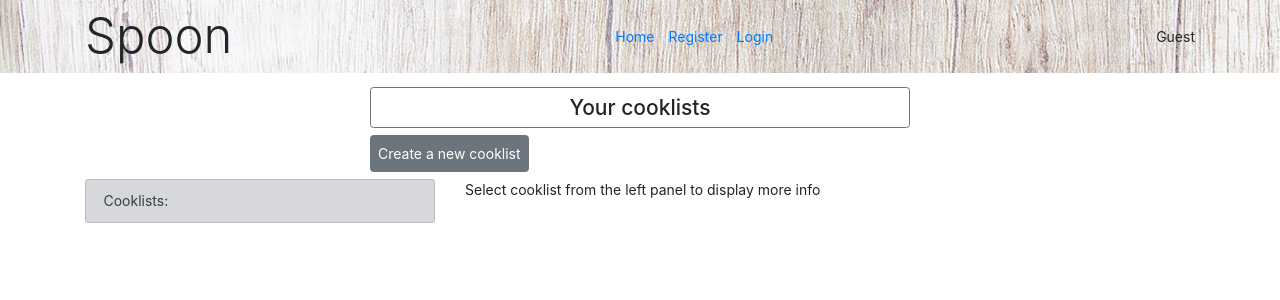
After one commit to dm1905once/cap1_spoon, a Flask app: template templates/cooklists/cooklists.html in a window 1280 px wide. The commit adds this page. Shown: the top 300 px of the page. Run offline with Flask 2, Linux system fonts and the light colour scheme; the template is opened without the code that fills it, so the values that code supplies are empty; some libraries are stand-ins or nearby versions; some web fonts are replaced.

Commit message:
Add create cooklist functionality

```diff
--- a/app.py
+++ b/app.py
@@ -2,10 +2,12 @@
 
 from flask import Flask, render_template, request, redirect, session, flash, g, jsonify
 from models import db, connect_db, User, Recipe, Cooklist, CooklistRecipe, Ingredient, UserRecipe, UserPreference, IngredientList
-from forms import SearchByMealTypeForm, SearchByIngredientsForm, UserRegisterForm, UserLoginForm
+from forms import SearchByMealTypeForm, SearchByIngredientsForm, UserRegisterForm, UserLoginForm, CooklistForm
 from private import SPOON_API_KEY
 import requests, json
 from sqlalchemy.exc import IntegrityError
+from sqlalchemy import desc
+from datetime import datetime
 
 app = Flask(__name__)
 # from flask_debugtoolbar import DebugToolbarExtension
@@ -76,7 +78,7 @@ def home():
     ingredients_form.ingredients.choices = [(ingredient.name, ingredient.name) for ingredient in ingredients_list]
 
     return render_template('home.html', meal_type_form=meal_type_form, ingredients_form=ingredients_form)
-    # return render_template('temp.html')
+    # return render_template('cooklists/new_cooklist.html')
 
 
 @app.route('/register', methods=["GET", "POST"])
@@ -246,3 +248,39 @@ def show_favs(user_id):
     favorites = g.user.favorites
 
     return render_template('recipes/recipes_favorites.html', favorites=favorites)
+
+@app.route('/cooklists/new', methods=["GET", "POST"])
+def create_cooklist():
+
+    if not g.user:
+        flash("Please log in to access this content", "danger")
+        return redirect("/login")
+
+    form = CooklistForm()
+
+    if form.validate_on_submit():
+        list_name   = request.form.get('list_name')
+        description = request.form.get('description', None)
+        new_cooklist = Cooklist(user_id=g.user.id, list_name=list_name, description=description, created_date=datetime.now())
+        db.session.add(new_cooklist)
+        db.session.commit()
+
+        flash(f"Cooklist {list_name} added successfully", "success")
+        return redirect("/user/cooklists")
+
+    else:
+        return render_template('cooklists/new_cooklist.html', form=form)
+
+
+@app.route('/user/cooklists', methods=["GET"])
+def show_cooklists():
+    """Display user cooklists or handle parameters to create a new one"""
+
+    if not g.user:
+        flash("Please log in to access this content", "danger")
+        return redirect("/login")
+
+    # cooklists = g.user.cooklists
+    cooklists = Cooklist.query.filter(Cooklist.user_id == g.user.id).order_by(desc('created_date')).all()
+
+    return render_template('cooklists/cooklists.html', cooklists=cooklists)
--- a/templates/base.html
+++ b/templates/base.html
@@ -21,7 +21,7 @@
                     <li class="nav-item"><a class="nav-link" href="/login">Login</a></li>
                 {% else %}
                     <li class="nav-item"><a class="nav-link" href="/user/{{g.user.id}}/favorites">Favorites</a></li>
-                    <li class="nav-item"><a class="nav-link" href="#">Cooklists</a></li>
+                    <li class="nav-item"><a class="nav-link" href="/user/cooklists">Cooklists</a></li>
                     <li class="nav-item"><a class="nav-link" href="/logout">Log out</a></li>
                 {% endif %}
             </ul>
--- /dev/null
+++ b/templates/cooklists/cooklists.html
@@ -0,0 +1,75 @@
+{% extends 'base.html' %}
+
+{% block main_content %}
+
+<div class="container">
+    <div class="row">
+        <div class="col-sm-6 offset-sm-3">
+            <div class="h4 p-2 mb-2 border border-secondary rounded text-center">Your cooklists</div>
+        </div>
+    </div>
+    <div class="row">
+        <div class="col-sm-6 offset-sm-3">
+            <a class="p-2 mb-2 btn btn-secondary" href="/cooklists/new">Create a new cooklist</a>
+        </div>
+    </div>
+    <div class="row">
+        <div class="col-4">
+          <div class="list-group" id="list-tab" role="tablist">
+            <a class="list-group-item list-group-item-action list-group-item-secondary" id="list-home-list" data-toggle="list" href="#list-home" role="tab">Cooklists:</a>
+            {% for cooklist in cooklists %}
+                <a class="list-group-item list-group-item-action" id="{{ cooklist.id }}-list" data-toggle="list" href="#profile-{{ cooklist.id }}" role="tab">{{ cooklist.list_name }}</a>
+            {% endfor %}
+          </div>
+        </div>
+        <div class="col-8">
+          <div class="tab-content" id="nav-tabContent">
+            <div class="tab-pane fade show active" id="list-home" role="tabpanel">Select cooklist from the left panel to display more info</div>
+            {% for cooklist in cooklists %}
+                <div class="tab-pane fade" id="profile-{{ cooklist.id }}" role="tabpanel">
+                    <div class="card">
+                        <h5 class="card-header">{{ cooklist.list_name }}
+                            {% if cooklist.recipes|length > 0 %}
+                                <a href="#" class="btn btn-primary float-right">Generate grocery list (TODO)</a>
+                            {% endif %}
+                        </h5>
+                        <div class="card-body">
+                            <h6 class="card-subtitle mb-2 text-muted">Created on: {{ cooklist.created_date_readable }}</h6>
+                            <p class="card-text">{{ cooklist.description }}</p>
+
+                            {% if cooklist.recipes|length > 0 %}
+                                <h6 class="card-title">Recipes:</h6>
+                                <table class="table">
+                                    <thead>
+                                    <tr>
+                                        <th scope="col">Recipe #</th>
+                                        <th scope="col">Title</th>
+                                        <th scope="col">Action</th>
+                                    </tr>
+                                    </thead>
+                                        <tbody>
+                                        {% for recipe in cooklist.recipes %}
+                                            <tr>
+                                                <th>{{ recipe.id }}</th>
+                                                <td>{{ recipe.title }}</td>
+                                                <td><a href="#" class="btn btn-warning"><i class="far fa-trash-alt"></i> Delete</td>
+                                            </tr>
+                                        {% endfor %}
+                                        </tbody>
+                                    </table>
+                            {% else%}
+                                <p>No recipes have been added to this cooklist</p>
+                            {%endif%}
+                        </div>
+                  </div>
+                </div>
+            {% endfor %}
+          </div>
+        </div>
+      </div>
+</div>
+
+<script src="https://code.jquery.com/jquery-3.3.1.slim.min.js" integrity="sha384-q8i/X+965DzO0rT7abK41JStQIAqVgRVzpbzo5smXKp4YfRvH+8abtTE1Pi6jizo" crossorigin="anonymous"></script>
+<script src="https://cdnjs.cloudflare.com/ajax/libs/popper.js/1.14.7/umd/popper.min.js" integrity="sha384-UO2eT0CpHqdSJQ6hJty5KVphtPhzWj9WO1clHTMGa3JDZwrnQq4sF86dIHNDz0W1" crossorigin="anonymous"></script>
+<script src="https://stackpath.bootstrapcdn.com/bootstrap/4.3.1/js/bootstrap.min.js" integrity="sha384-JjSmVgyd0p3pXB1rRibZUAYoIIy6OrQ6VrjIEaFf/nJGzIxFDsf4x0xIM+B07jRM" crossorigin="anonymous"></script>
+{% endblock %}
```
Also changed, not shown: models.py (+13 -3 lines), templates/cooklists/new_cooklist.html (added, +36 -0 lines), 1 other file.
